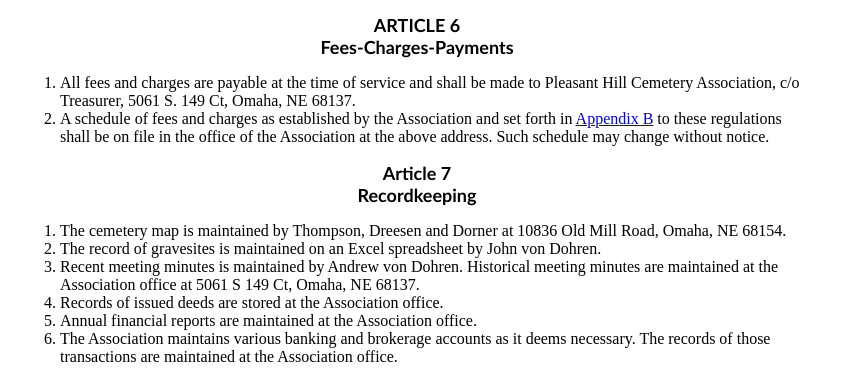
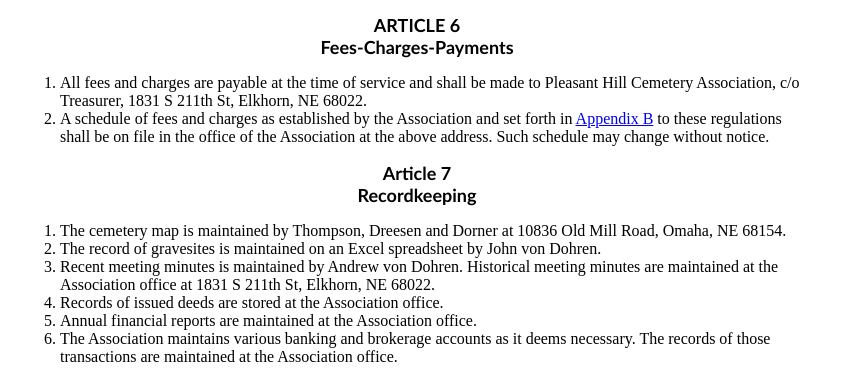
Before and after one commit to avondohren/pleasanthillomaha, a Jekyll site: the page built from policies.html, in a window 1280 px wide and 900 px high, scrolled down 2155 px. Shown: the part 427-809 px from the top of the window, without its empty margins (223-1067 px from the left). Built offline with Jekyll 4.4.1, drawn with Linux system fonts in a browser that asks for light colours; Markdown is read by kramdown in place of the engine named in the settings.

Commit message:
Update policies.html

```diff
--- a/policies.html
+++ b/policies.html
@@ -68,7 +68,7 @@ title: Policies
 
 	<h2>ARTICLE 6<br />Fees&#45;Charges&#45;Payments</h2>
 	<ol>
-		<li>All fees and charges are payable at the time of service and shall be made to Pleasant Hill Cemetery Association, c/o Treasurer, 5061 S. 149 Ct, Omaha, NE 68137.</li>
+		<li>All fees and charges are payable at the time of service and shall be made to Pleasant Hill Cemetery Association, c/o Treasurer, 1831 S 211th St, Elkhorn, NE 68022.</li>
 		<li>A schedule of fees and charges as established by the Association and set forth in <a href="pricing.html">Appendix B</a> to these regulations shall be on file in the office of the Association at the above address. Such schedule may change without notice.</li>
 	</ol>
 
@@ -76,7 +76,7 @@ title: Policies
 	<ol>
 		<li>The cemetery map is maintained by Thompson, Dreesen and Dorner at 10836 Old Mill Road, Omaha, NE 68154.</li>
 		<li>The record of gravesites is maintained on an Excel spreadsheet by John von Dohren.</li>
-		<li>Recent meeting minutes is maintained by Andrew von Dohren. Historical meeting minutes are maintained at the Association office at 5061 S 149 Ct, Omaha, NE 68137.</li>
+		<li>Recent meeting minutes is maintained by Andrew von Dohren. Historical meeting minutes are maintained at the Association office at 1831 S 211th St, Elkhorn, NE 68022.</li>
 		<li>Records of issued deeds are stored at the Association office.</li>
 		<li>Annual financial reports are maintained at the Association office.</li>
 		<li>The Association maintains various banking and brokerage accounts as it deems necessary. The records of those transactions are maintained at the Association office.</li>
```
